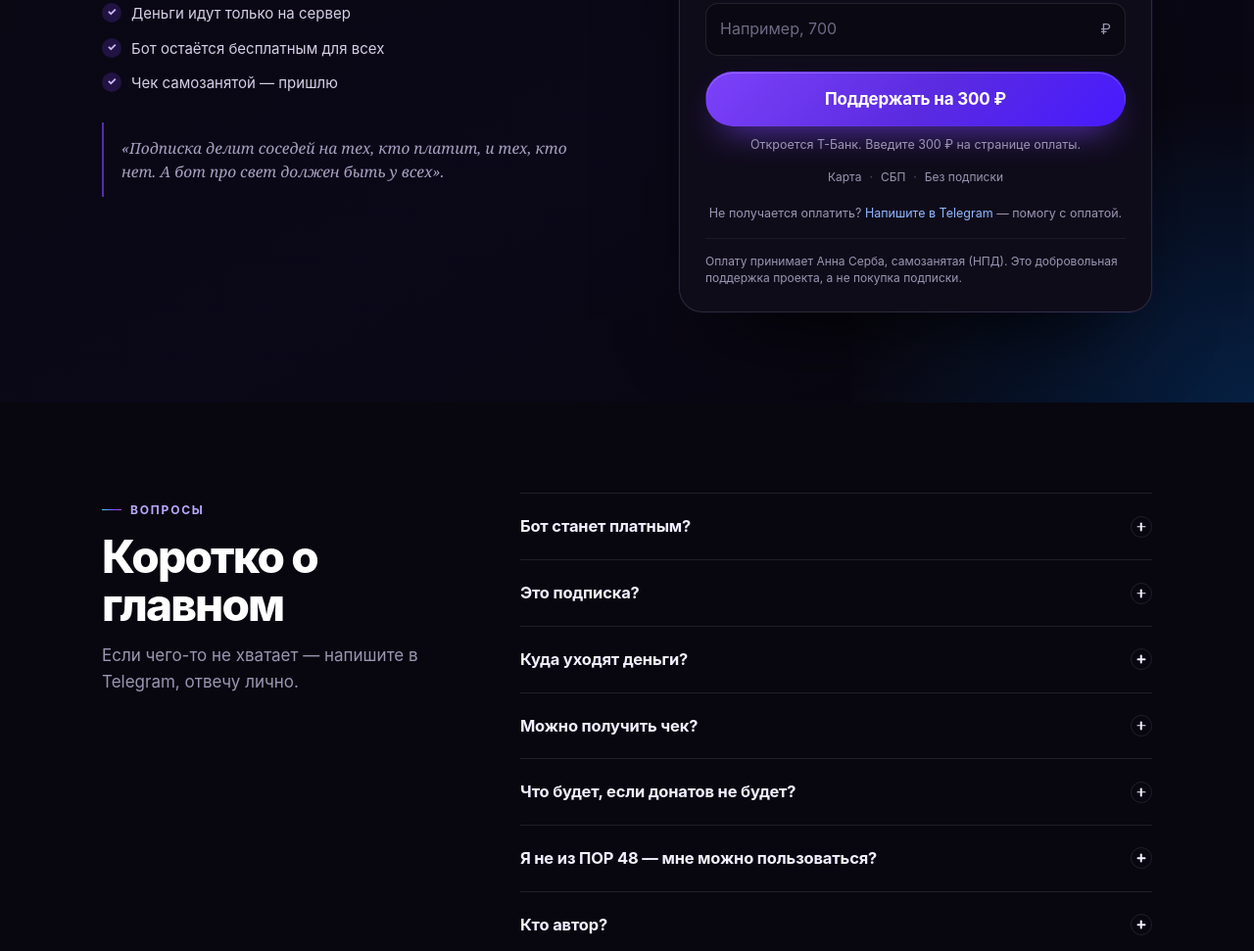
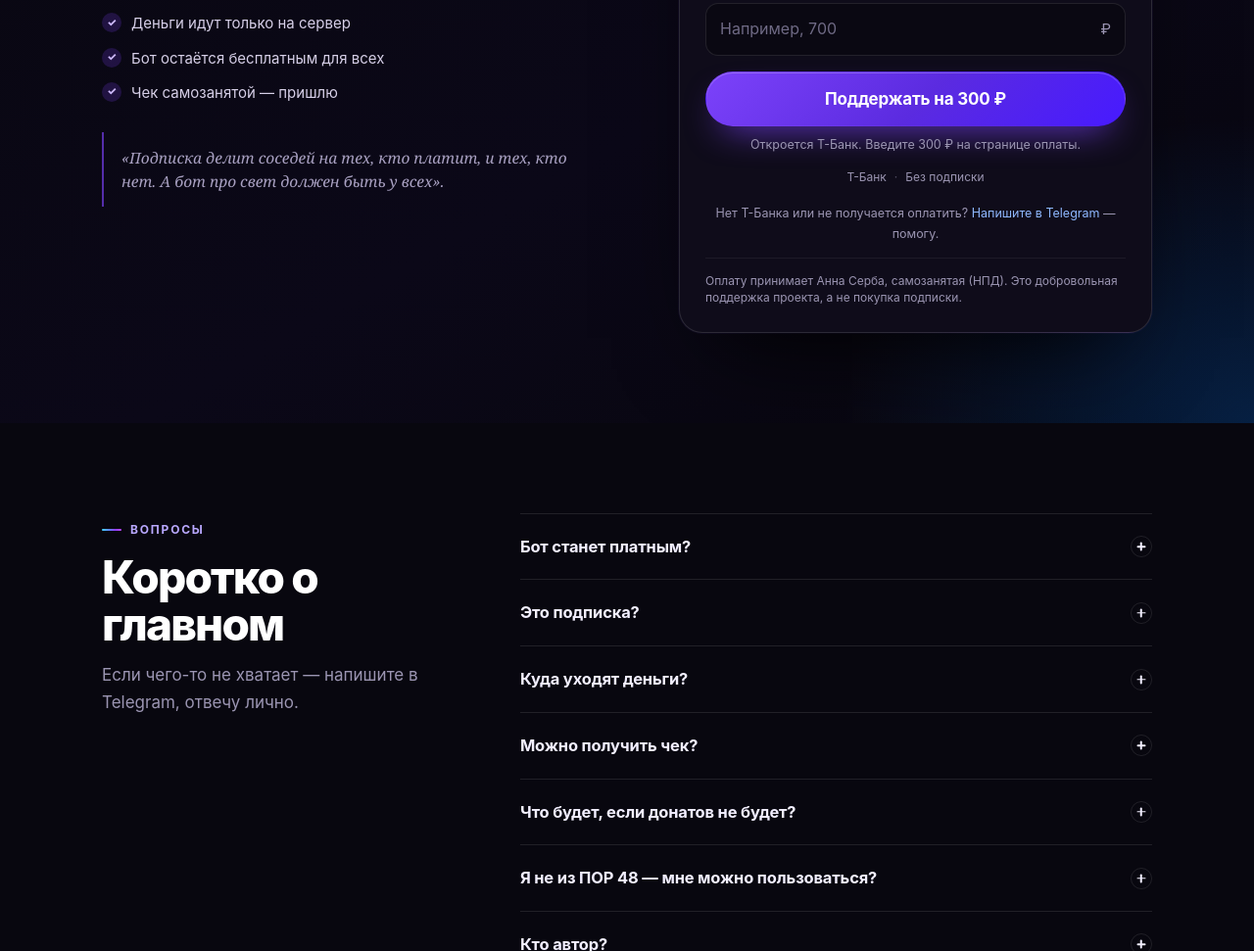
Before and after one commit to annaserba/bot, a plain HTML site: page index.html in a window 1280 px wide. Shown: the part 3068-4039 px from the top of the page at 98% size. Drawn offline with Linux system fonts and the light colour scheme.

Commit message:
Оплата через сбор Т-Банка

```diff
--- a/config.js
+++ b/config.js
@@ -6,7 +6,7 @@ window.DONATE_CONFIG = {
   /* Страница дома. После DNS: https://por48.annaserba.ru/ */
   houseUrl: 'https://annaserba.ru/por48/',
 
-  /* Ссылка на оплату от самозанятой (Т-Банк, Сбер, ЮKassa и т. п.).
+  /* Сбор Т-Банка «Сбор на общедомовые нужды».
      Пока пусто — кнопки ведут в Telegram, и ссылка приходит вручную.
      Вставьте ссылку — кнопки сразу переключатся на оплату. */
   paymentUrl: 'https://t.tb.ru/pm_short/1PlLVj52oWx',
--- a/index.html
+++ b/index.html
@@ -282,10 +282,10 @@
         <p class="pay__hint" data-pay-hint>Откроется Telegram — пришлю ссылку на оплату и чек.</p>
 
         <div class="pay__meta" aria-label="Способы оплаты">
-          <span>Карта</span><i>·</i><span>СБП</span><i>·</i><span>Без подписки</span>
+          <span>Т-Банк</span><i>·</i><span>Без подписки</span>
         </div>
 
-        <p class="pay__alt">Не получается оплатить? <a data-tg href="https://t.me/annserba94">Напишите в Telegram</a> — помогу с оплатой.</p>
+        <p class="pay__alt">Нет Т-Банка или не получается оплатить? <a data-tg href="https://t.me/annserba94">Напишите в Telegram</a> — помогу.</p>
         <p class="pay__legal">Оплату принимает <span data-legal>Анна Серба, самозанятая (НПД)</span>. Это добровольная поддержка проекта, а не покупка подписки.</p>
       </div>
     </div>
```
